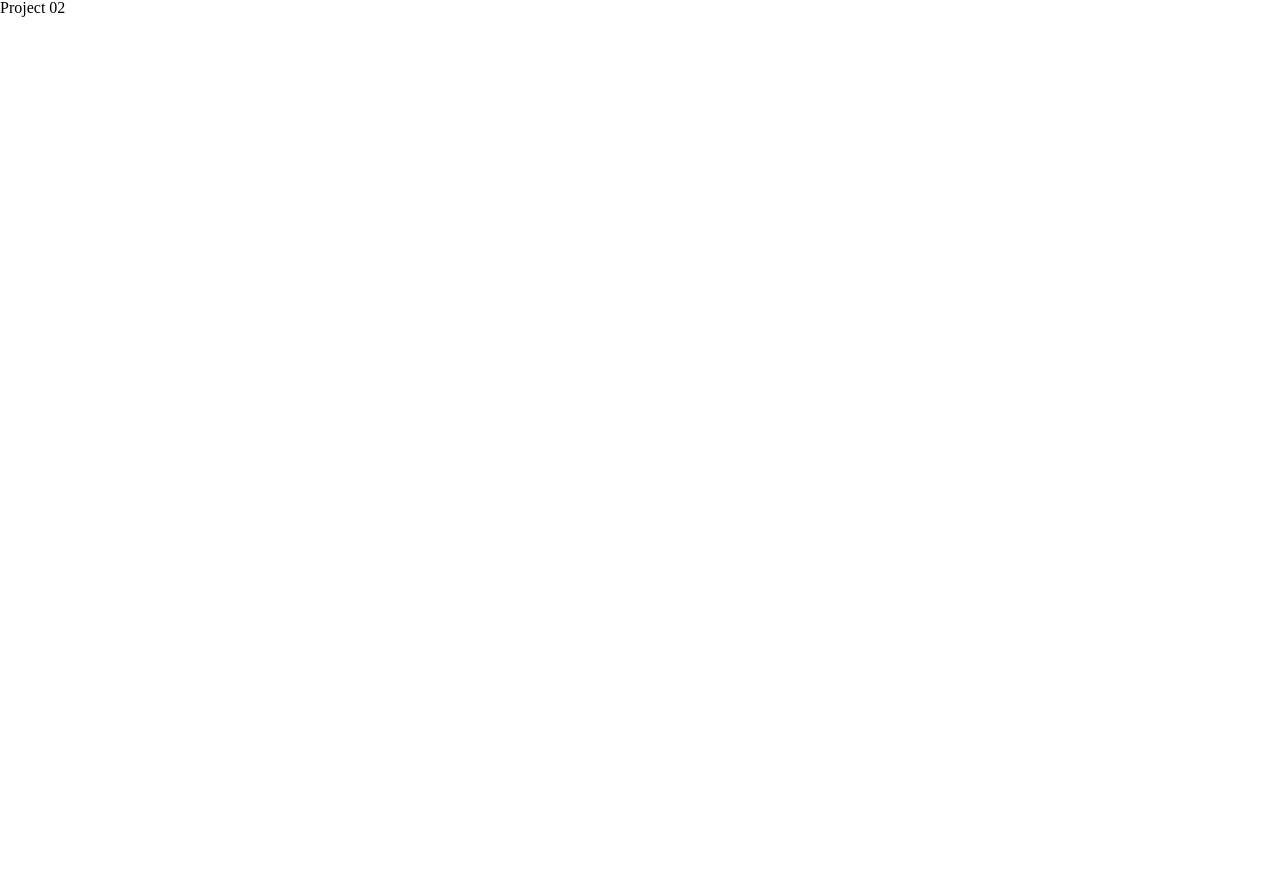
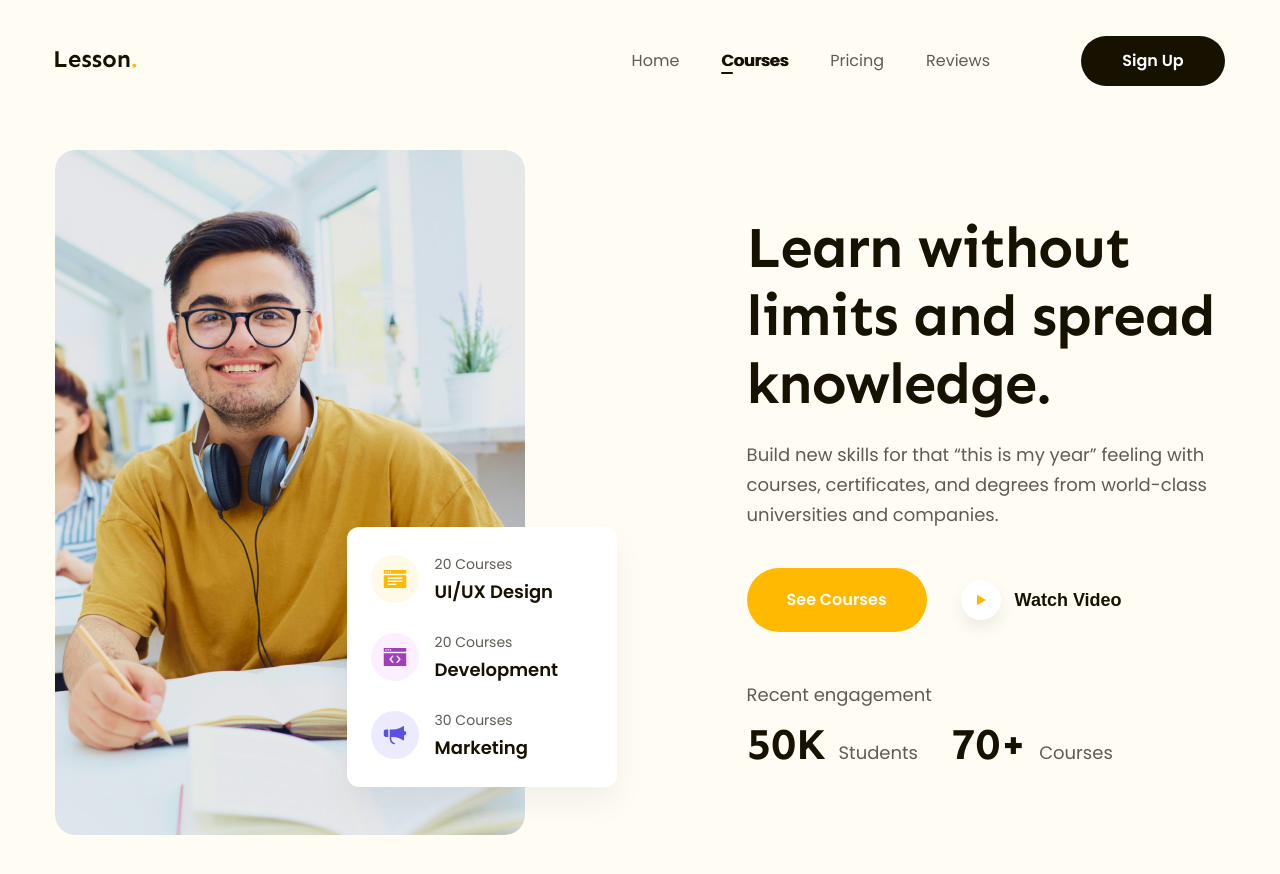
Before and after one commit to ducvuh/htmlcss-project-02, a plain HTML site: page index.html in a window 1280 px wide. Shown: the top 874 px of the page. Before the commit the page ends 800 px from the top, so only its background shows below. Drawn offline with Linux system fonts and the light colour scheme.

Commit message:
header and hero

```diff
--- a/assets/css/styles.css
+++ b/assets/css/styles.css
@@ -0,0 +1,245 @@
+* {
+    box-sizing: border-box;
+}
+:root {
+    --font-heading: "Sen", sans-serif;
+    --primary-color: #ffb900;
+}
+html {
+    font-size: 62.5%;
+}
+
+body {
+    font-size: 1.6rem;
+    font-family: "Poppins", sans-serif;
+}
+
+/* Common */
+a {
+    text-decoration: none;
+}
+
+.btn {
+    display: inline-block;
+    min-width: 118px;
+    padding: 0 16px;
+    text-align: center;
+    font-weight: 600;
+    font-size: 1.6rem;
+    line-height: 50px;
+    color: #ffffff;
+    background-color: #171100;
+    border-radius: 999px;
+}
+
+.btn:hover {
+    opacity: 0.9;
+}
+.main-content {
+    width: 1170px;
+    max-width: calc(100% - 48px);
+    margin-left: auto;
+    margin-right: auto;
+}
+.header {
+    background-color: #fffcf4;
+}
+
+.header.fixed {
+    position: sticky;
+    top: -28px;
+    z-index: 1;
+}
+.header .body {
+    display: flex;
+    padding: 36px 0 8px;
+    align-items: center;
+}
+
+.nav {
+    margin: 0 70px 0 auto;
+}
+
+.nav ul {
+    display: flex;
+}
+
+.nav a {
+    font-size: 1.6rem;
+    color: #5f5b53;
+    padding: 8px 21px;
+    position: relative;
+}
+
+.nav a:hover,
+.nav li.active a {
+    font-weight: 600;
+    text-shadow: 1px 0 0 currentColor;
+    color: #171100;
+}
+.nav li.active a::after {
+    content: "";
+    position: absolute;
+    width: 12px;
+    height: 2px;
+    background-color: #171100;
+    border-radius: 1px;
+    bottom: 6px;
+    left: 21px;
+}
+
+.header .sign-up-btn {
+    min-width: 144px;
+}
+
+/* ===== Hero ===== */
+.hero {
+    padding: 56px 0 65px;
+    background-color: #fffcf4;
+}
+
+.hero .body {
+    display: flex;
+}
+
+/* ===== Hero left ===== */
+
+.hero .media-block {
+    position: relative;
+    width: 48%;
+}
+
+.hero .media-block .image {
+    width: 470px;
+    height: 685px;
+    border-radius: 20px;
+    object-fit: cover;
+    vertical-align: bottom;
+}
+
+.hero-summary {
+    position: absolute;
+    right: 0;
+    bottom: 48px;
+    width: 270px;
+    padding: 24px;
+    background: #ffffff;
+    box-shadow: 0px 16px 32px rgba(0, 0, 0, 0.05);
+    border-radius: 12px;
+}
+
+.hero-summary .item {
+    display: flex;
+    align-items: center;
+}
+.hero-summary .item + .item {
+    margin-top: 22px;
+}
+
+.hero-summary .item:nth-of-type(2) .icon {
+    background: #fcefff;
+}
+
+.hero-summary .item:nth-of-type(3) .icon {
+    background: #ebeaff;
+}
+
+.hero-summary .icon {
+    display: flex;
+    width: 48px;
+    height: 48px;
+    align-items: center;
+    justify-content: center;
+    border-radius: 50%;
+    background: #fff9e8;
+}
+
+.hero-summary .info {
+    margin-left: 16px;
+}
+
+.hero-summary .label {
+    font-size: 1.4rem;
+    line-height: 1.86;
+    color: #5f5b53;
+}
+.hero-summary .title {
+    font-weight: 600;
+    font-size: 1.8rem;
+    line-height: 1.67;
+    color: #171100;
+}
+
+/* ===== Hero right ===== */
+.hero .content-block {
+    width: 52%;
+    padding: 64px 0 0 130px;
+}
+
+.hero .heading {
+    font-family: var(--font-heading);
+    font-weight: 700;
+    font-size: 5.8rem;
+    line-height: 1.17;
+    letter-spacing: -0.02em;
+    color: #171100;
+}
+
+.hero .desc {
+    font-size: 1.8rem;
+    line-height: 1.67;
+    color: #5f5b53;
+    margin-top: 22px;
+}
+
+.hero .cta-group {
+    display: flex;
+    align-items: center;
+    margin: 38px 0 48px;
+}
+
+.hero-cta {
+    min-width: 180px;
+    line-height: 64px;
+    background: var(--primary-color);
+}
+
+.hero .watch-video {
+    display: flex;
+    align-items: center;
+    cursor: pointer;
+
+    margin-left: 28px;
+    border: none;
+    background: transparent;
+}
+
+.hero .watch-video .icon {
+    display: flex;
+    justify-content: center;
+    align-items: center;
+    width: 40px;
+    height: 40px;
+    border-radius: 50%;
+    background: #ffffff;
+    box-shadow: 0px 8px 16px rgba(0, 0, 0, 0.07);
+}
+
+.hero .watch-video span {
+    margin-left: 14px;
+    font-weight: 600;
+    font-size: 1.8rem;
+    line-height: 1.67;
+    color: #171100;
+}
+.hero .stats {
+    margin: 8px 0 0 -28px;
+}
+.hero .stats strong {
+    padding: 0 8px 0 28px;
+    font-family: var(--font-heading);
+    font-weight: 700;
+    font-size: 4.4rem;
+    line-height: 1.23;
+    color: #171100;
+}
--- a/index.html
+++ b/index.html
@@ -7,11 +7,123 @@
         <title>F8 project 02</title>
         <!-- Reset css -->
         <link rel="stylesheet" href="./assets/css/reset.css" />
-
+        <!-- Embed fonts -->
+        <link rel="preconnect" href="https://fonts.googleapis.com" />
+        <link rel="preconnect" href="https://fonts.gstatic.com" crossorigin />
+        <link
+            href="https://fonts.googleapis.com/css2?family=Poppins:ital,wght@0,400;0,600;1,400&family=Sen:wght@700&display=swap"
+            rel="stylesheet"
+        />
         <!-- Styles -->
         <link rel="stylesheet" href="./assets/css/styles.css" />
     </head>
-    <body>
-        <h1>Project 02</h1>
+    <body style="height: 5000px">
+        <!-- Header -->
+        <header class="header fixed">
+            <div class="main-content">
+                <div class="body">
+                    <!-- Logo -->
+                    <a href="#">
+                        <img
+                            src="./assets/img/logo.svg"
+                            alt="Lesson"
+                            class="logo"
+                        />
+                    </a>
+                    <nav class="nav">
+                        <ul>
+                            <li>
+                                <a href="#!">Home</a>
+                            </li>
+                            <li class="active">
+                                <a href="#!">Courses</a>
+                            </li>
+                            <li>
+                                <a href="#!">Pricing</a>
+                            </li>
+                            <li>
+                                <a href="#!">Reviews</a>
+                            </li>
+                        </ul>
+                    </nav>
+
+                    <!-- Action  -->
+                    <a href="#!" class="btn sign-up-btn">Sign Up</a>
+                </div>
+            </div>
+        </header>
+        <!-- Hero -->
+        <div class="hero">
+            <div class="main-content">
+                <div class="body">
+                    <!-- Hero left -->
+                    <div class="media-block">
+                        <img
+                            src="./assets/img/guy-lesson 1.jpg"
+                            alt="Learn without limits and spread knowledge."
+                            class="image"
+                        />
+                        <div class="hero-summary">
+                            <div class="item">
+                                <div class="icon">
+                                    <img src="./assets/icons/list.svg" alt="" />
+                                </div>
+
+                                <div class="info">
+                                    <p class="label">20 Courses</p>
+                                    <p class="title">UI/UX Design</p>
+                                </div>
+                            </div>
+                            <div class="item">
+                                <div class="icon">
+                                    <img src="./assets/icons/code.png" alt="" />
+                                </div>
+                                <div class="info">
+                                    <p class="label">20 Courses</p>
+                                    <p class="title">Development</p>
+                                </div>
+                            </div>
+                            <div class="item">
+                                <div class="icon">
+                                    <img
+                                        src="./assets/icons/speaker.svg"
+                                        alt=""
+                                    />
+                                </div>
+                                <div class="info">
+                                    <p class="label">30 Courses</p>
+                                    <p class="title">Marketing</p>
+                                </div>
+                            </div>
+                        </div>
+                    </div>
+                    <!-- Hero right -->
+                    <div class="content-block">
+                        <h1 class="heading">
+                            Learn without limits and spread knowledge.
+                        </h1>
+                        <p class="desc">
+                            Build new skills for that “this is my year” feeling
+                            with courses, certificates, and degrees from
+                            world-class universities and companies.
+                        </p>
+                        <div class="cta-group">
+                            <a href="#!" class="btn hero-cta">See Courses</a>
+                            <button class="watch-video">
+                                <div class="icon">
+                                    <img src="./assets/icons/play.svg" alt="" />
+                                </div>
+                                <span>Watch Video</span>
+                            </button>
+                        </div>
+                        <p class="desc">Recent engagement</p>
+                        <p class="desc stats">
+                            <strong>50K</strong> Students
+                            <strong> 70+</strong> Courses
+                        </p>
+                    </div>
+                </div>
+            </div>
+        </div>
     </body>
 </html>
```
Also changed, not shown: assets/icons/code.png (added), assets/icons/list.svg (added), assets/icons/play.svg (added), assets/icons/speaker.svg (added), assets/img/guy-lesson 1.jpg (added), assets/img/logo.svg (added).
